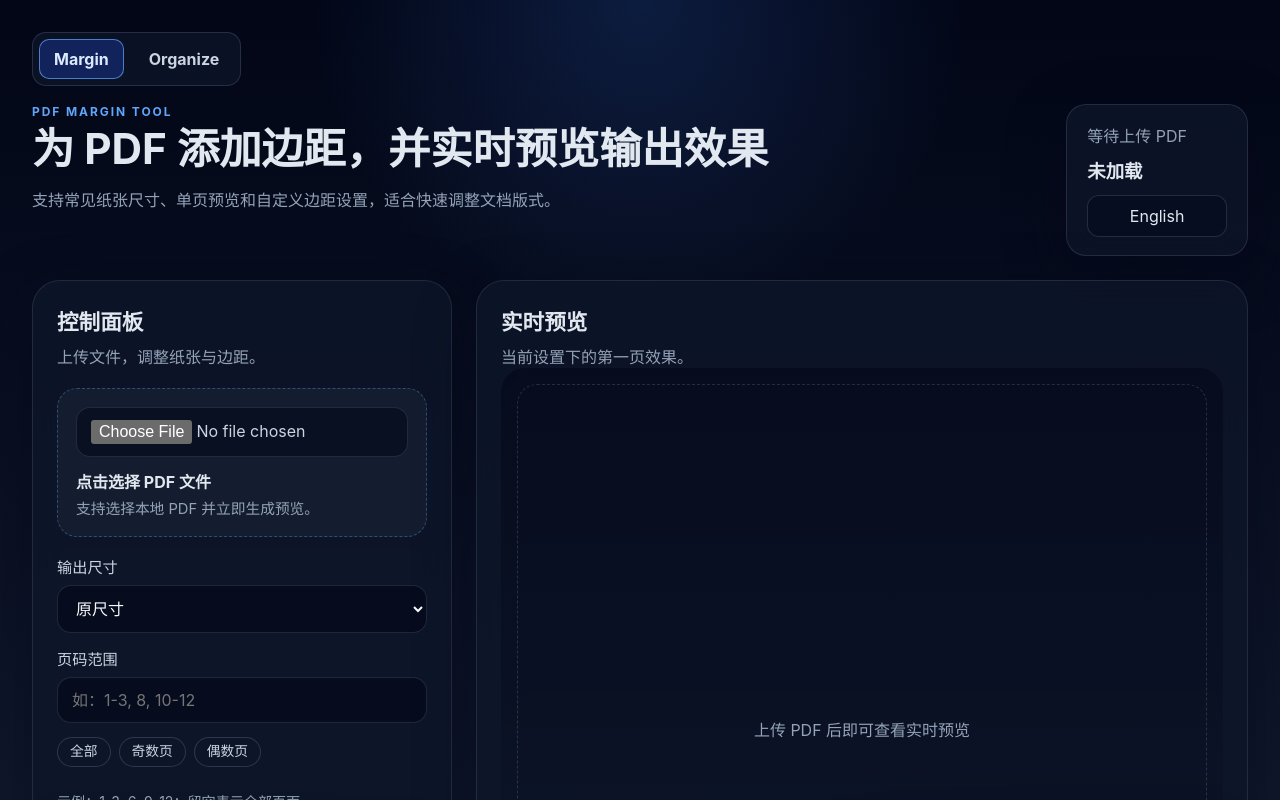
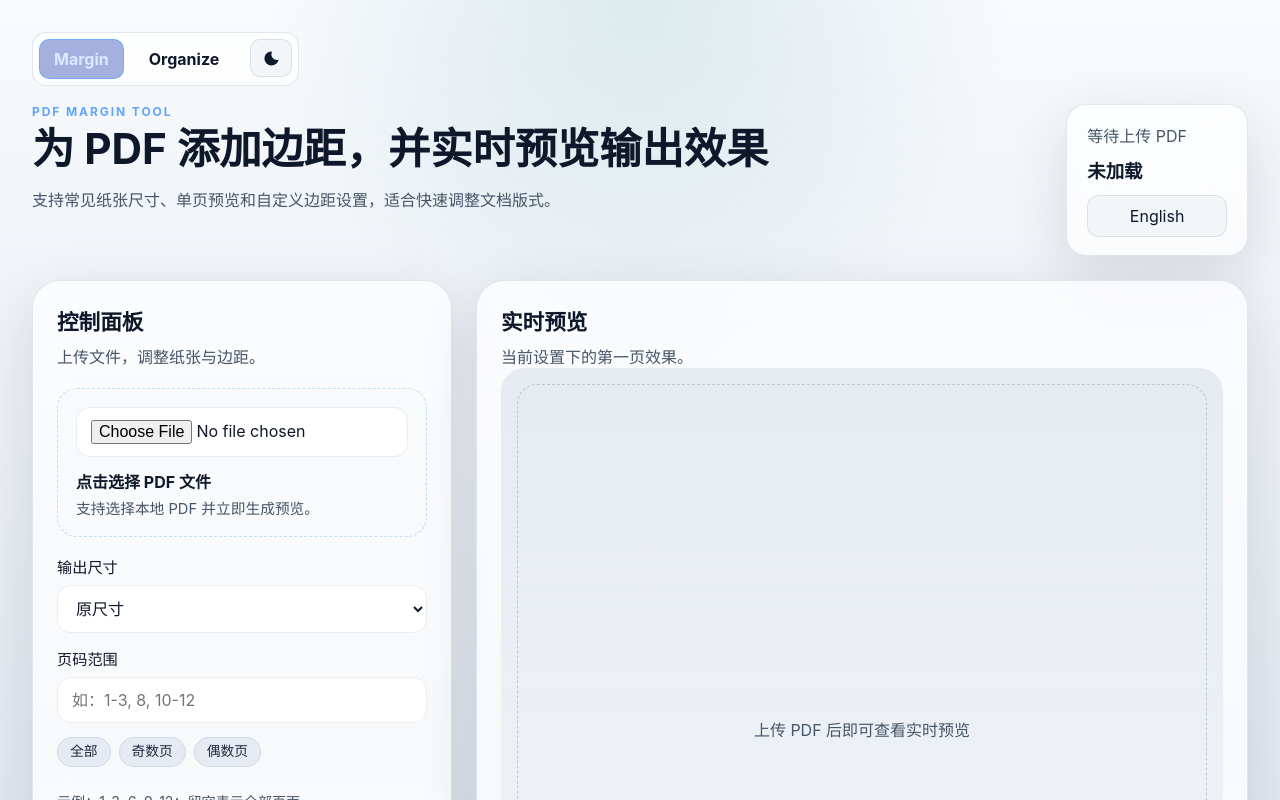
Before and after one commit to Richthespencer/PDFMargin, a React (Vite) app: page / in a window 1280 px wide. Shown: the top 800 px of the page. Built offline with nearby package versions, Linux system fonts and the light colour scheme.

Commit message:
feat: add light theme default and polish organize workflow

```diff
--- a/src/App.tsx
+++ b/src/App.tsx
@@ -1,15 +1,25 @@
-import { useState } from 'react';
+import { useEffect, useState } from 'react';
 import MarginTool, { type Lang } from './MarginTool';
 import OrganizeTool from './OrganizeTool';
 
 type Mode = 'margin' | 'organize';
+type Theme = 'light' | 'dark';
 
 export default function App() {
   const [mode, setMode] = useState<Mode>('margin');
   const [lang, setLang] = useState<Lang>('zh');
+  const [theme, setTheme] = useState<Theme>('light');
+
+  useEffect(() => {
+    document.documentElement.setAttribute('data-theme', theme);
+  }, [theme]);
 
   function handleToggleLang() {
     setLang((current) => (current === 'zh' ? 'en' : 'zh'));
+  }
+
+  function handleToggleTheme() {
+    setTheme((current) => (current === 'light' ? 'dark' : 'light'));
   }
 
   return (
@@ -29,6 +39,36 @@ export default function App() {
         >
           Organize
         </button>
+        <button
+          type="button"
+          className="theme-toggle"
+          onClick={handleToggleTheme}
+          aria-label={theme === 'light' ? 'Switch to dark mode' : 'Switch to light mode'}
+          title={theme === 'light' ? 'Switch to dark mode' : 'Switch to light mode'}
+        >
+          {theme === 'light' ? (
+            <svg className="theme-icon" viewBox="0 0 24 24" role="img" aria-hidden="true">
+              <path
+                d="M21 12.8A9 9 0 1 1 11.2 3a1 1 0 0 1 1.1 1.4 7 7 0 0 0 7.3 9.4 1 1 0 0 1 1.4 1z"
+                fill="currentColor"
+              />
+            </svg>
+          ) : (
+            <svg className="theme-icon" viewBox="0 0 24 24" role="img" aria-hidden="true">
+              <circle cx="12" cy="12" r="4.4" fill="currentColor" />
+              <g stroke="currentColor" strokeWidth="1.8" strokeLinecap="round">
+                <line x1="12" y1="2.8" x2="12" y2="5.2" />
+                <line x1="12" y1="18.8" x2="12" y2="21.2" />
+                <line x1="2.8" y1="12" x2="5.2" y2="12" />
+                <line x1="18.8" y1="12" x2="21.2" y2="12" />
+                <line x1="5.3" y1="5.3" x2="7" y2="7" />
+                <line x1="17" y1="17" x2="18.7" y2="18.7" />
+                <line x1="17" y1="7" x2="18.7" y2="5.3" />
+                <line x1="5.3" y1="18.7" x2="7" y2="17" />
+              </g>
+            </svg>
+          )}
+        </button>
       </nav>
       {mode === 'margin'
         ? <MarginTool lang={lang} onToggleLang={handleToggleLang} />
--- a/src/styles.css
+++ b/src/styles.css
@@ -1,10 +1,59 @@
 :root {
+  color-scheme: light;
+  font-family: Inter, ui-sans-serif, system-ui, -apple-system, BlinkMacSystemFont, 'Segoe UI', sans-serif;
+  --page-bg:
+    radial-gradient(circle at top, rgba(14, 116, 144, 0.12), transparent 36%),
+    linear-gradient(180deg, #f8fafc 0%, #e2e8f0 100%);
+  --text-main: #0f172a;
+  --text-muted: #475569;
+  --text-subtle: #64748b;
+  --panel-bg: rgba(255, 255, 255, 0.72);
+  --panel-border: rgba(148, 163, 184, 0.26);
+  --panel-shadow: 0 18px 60px rgba(15, 23, 42, 0.12);
+  --surface-bg: rgba(248, 250, 252, 0.78);
+  --input-bg: rgba(255, 255, 255, 0.94);
+  --input-text: #0f172a;
+  --button-secondary-bg: rgba(241, 245, 249, 0.9);
+  --button-secondary-text: #0f172a;
+  --chip-bg: rgba(226, 232, 240, 0.8);
+  --chip-text: #1e293b;
+  --preview-bg: linear-gradient(180deg, rgba(226, 232, 240, 0.85), rgba(241, 245, 249, 0.95));
+  --empty-border: rgba(148, 163, 184, 0.5);
+  --error-text: #b91c1c;
+  --organize-card-bg: rgba(255, 255, 255, 0.86);
+  --organize-preview-bg: #f8fafc;
+  --organize-index-bg: rgba(226, 232, 240, 0.92);
+  --organize-index-text: #1d4ed8;
+  background:
+    var(--page-bg);
+  color: var(--text-main);
+}
+
+:root[data-theme='dark'] {
   color-scheme: dark;
-  font-family: Inter, ui-sans-serif, system-ui, -apple-system, BlinkMacSystemFont, 'Segoe UI', sans-serif;
-  background:
+  --page-bg:
     radial-gradient(circle at top, rgba(59, 130, 246, 0.18), transparent 32%),
     linear-gradient(180deg, #020617 0%, #0f172a 100%);
-  color: #e2e8f0;
+  --text-main: #e2e8f0;
+  --text-muted: #94a3b8;
+  --text-subtle: #94a3b8;
+  --panel-bg: rgba(15, 23, 42, 0.72);
+  --panel-border: rgba(148, 163, 184, 0.16);
+  --panel-shadow: 0 18px 60px rgba(2, 6, 23, 0.35);
+  --surface-bg: rgba(30, 41, 59, 0.48);
+  --input-bg: rgba(2, 6, 23, 0.55);
+  --input-text: #f8fafc;
+  --button-secondary-bg: rgba(15, 23, 42, 0.45);
+  --button-secondary-text: #cbd5e1;
+  --chip-bg: rgba(15, 23, 42, 0.55);
+  --chip-text: #cbd5e1;
+  --preview-bg: linear-gradient(180deg, rgba(2, 6, 23, 0.54), rgba(15, 23, 42, 0.4));
+  --empty-border: rgba(148, 163, 184, 0.22);
+  --error-text: #fca5a5;
+  --organize-card-bg: rgba(2, 6, 23, 0.45);
+  --organize-preview-bg: #0f172a;
+  --organize-index-bg: rgba(30, 41, 59, 0.8);
+  --organize-index-text: #bfdbfe;
 }
 
 * {
@@ -45,17 +94,41 @@ button {
   gap: 10px;
   padding: 6px;
   border-radius: 14px;
-  border: 1px solid rgba(148, 163, 184, 0.2);
-  background: rgba(15, 23, 42, 0.72);
+  border: 1px solid var(--panel-border);
+  background: var(--panel-bg);
 }
 
 .mode-switch-button {
   border: 1px solid transparent;
   background: transparent;
-  color: #cbd5e1;
+  color: var(--text-main);
   border-radius: 10px;
   padding: 9px 14px;
   font-weight: 700;
+}
+
+.theme-toggle {
+  margin-left: 6px;
+  border: 1px solid var(--panel-border);
+  background: var(--button-secondary-bg);
+  color: var(--button-secondary-text);
+  border-radius: 10px;
+  width: 42px;
+  height: 38px;
+  display: inline-flex;
+  align-items: center;
+  justify-content: center;
+  padding: 0;
+  font-weight: 700;
+}
+
+.theme-toggle:hover {
+  border-color: rgba(96, 165, 250, 0.7);
+}
+
+.theme-icon {
+  width: 19px;
+  height: 19px;
 }
 
 .mode-switch-button.active {
@@ -91,7 +164,7 @@ button {
 
 .subtitle {
   max-width: 60ch;
-  color: #94a3b8;
+  color: var(--text-muted);
   margin: 16px 0 0;
   font-size: 1rem;
   line-height: 1.7;
@@ -101,15 +174,15 @@ button {
   min-width: 180px;
   padding: 18px 20px;
   border-radius: 20px;
-  background: rgba(15, 23, 42, 0.72);
-  border: 1px solid rgba(148, 163, 184, 0.18);
-  box-shadow: 0 18px 60px rgba(2, 6, 23, 0.35);
+  background: var(--panel-bg);
+  border: 1px solid var(--panel-border);
+  box-shadow: var(--panel-shadow);
   backdrop-filter: blur(16px);
 }
 
 .hero-card span {
   display: block;
-  color: #94a3b8;
+  color: var(--text-muted);
   margin-bottom: 10px;
 }
 
@@ -120,11 +193,11 @@ button {
 .lang-toggle {
   margin-top: 12px;
   width: 100%;
-  border: 1px solid rgba(148, 163, 184, 0.2);
+  border: 1px solid var(--panel-border);
   border-radius: 12px;
   padding: 10px 14px;
-  background: rgba(2, 6, 23, 0.35);
-  color: #e2e8f0;
+  background: var(--button-secondary-bg);
+  color: var(--button-secondary-text);
 }
 
 .lang-toggle:hover {
@@ -140,10 +213,10 @@ button {
 }
 
 .panel {
-  background: rgba(15, 23, 42, 0.72);
-  border: 1px solid rgba(148, 163, 184, 0.16);
+  background: var(--panel-bg);
+  border: 1px solid var(--panel-border);
   border-radius: 28px;
-  box-shadow: 0 18px 60px rgba(2, 6, 23, 0.35);
+  box-shadow: var(--panel-shadow);
   backdrop-filter: blur(16px);
 }
 
@@ -163,7 +236,7 @@ button {
 
 .panel-header p {
   margin: 8px 0 0;
-  color: #94a3b8;
+  color: var(--text-muted);
 }
 
 .file-dropzone {
@@ -173,13 +246,13 @@ button {
   padding: 18px;
   border: 1.5px dashed rgba(96, 165, 250, 0.35);
   border-radius: 20px;
-  background: rgba(30, 41, 59, 0.48);
+  background: var(--surface-bg);
 }
 
 .file-dropzone input {
   display: block;
   width: 100%;
-  color: #cbd5e1;
+  color: var(--text-main);
 }
 
 .file-dropzone strong {
@@ -188,7 +261,7 @@ button {
 }
 
 .file-dropzone span {
-  color: #94a3b8;
+  color: var(--text-muted);
   font-size: 0.92rem;
 }
 
@@ -224,7 +297,7 @@ button {
 }
 
 .field-grid span {
-  color: #cbd5e1;
+  color: var(--text-main);
   font-size: 0.95rem;
 }
 
@@ -233,8 +306,8 @@ select {
   width: 100%;
   border: 1px solid rgba(148, 163, 184, 0.18);
   border-radius: 14px;
-  background: rgba(2, 6, 23, 0.55);
-  color: #f8fafc;
+  background: var(--input-bg);
+  color: var(--input-text);
   padding: 12px 14px;
   outline: none;
   transition: border-color 0.2s ease, transform 0.2s ease, box-shadow 0.2s ease;
@@ -261,8 +334,8 @@ select:focus {
 .range-chip {
   border: 1px solid rgba(148, 163, 184, 0.24);
   border-radius: 999px;
-  background: rgba(15, 23, 42, 0.55);
-  color: #cbd5e1;
+  background: var(--chip-bg);
+  color: var(--chip-text);
   padding: 7px 12px;
   font-size: 0.86rem;
   line-height: 1;
@@ -311,10 +384,10 @@ select:focus {
 .secondary-button {
   margin-top: 10px;
   width: 100%;
-  border: 1px solid rgba(148, 163, 184, 0.32);
+  border: 1px solid var(--panel-border);
   border-radius: 14px;
-  background: rgba(15, 23, 42, 0.45);
-  color: #cbd5e1;
+  background: var(--button-secondary-bg);
+  color: var(--button-secondary-text);
   font-weight: 700;
   padding: 12px 16px;
   transition: transform 0.2s ease, border-color 0.2s ease;
@@ -353,24 +426,24 @@ select:focus {
   gap: 14px;
   padding: 18px;
   border-radius: 22px;
-  background: rgba(30, 41, 59, 0.48);
-  border: 1px solid rgba(148, 163, 184, 0.14);
+  background: var(--surface-bg);
+  border: 1px solid var(--panel-border);
 }
 
 .summary-card span,
 .muted-text {
-  color: #94a3b8;
+  color: var(--text-muted);
 }
 
 .summary-card strong {
   display: block;
   margin-top: 6px;
-  color: #f8fafc;
+  color: var(--text-main);
 }
 
 .error-text {
   margin: 14px 0 0;
-  color: #fca5a5;
+  color: var(--error-text);
 }
 
 .muted-text {
@@ -384,7 +457,7 @@ select:focus {
   place-items: center;
   padding: 16px;
   border-radius: 24px;
-  background: linear-gradient(180deg, rgba(2, 6, 23, 0.54), rgba(15, 23, 42, 0.4));
+  background: var(--preview-bg);
   overflow: hidden;
 }
 
@@ -400,8 +473,8 @@ select:focus {
   inset: 16px;
   display: grid;
   place-items: center;
-  border: 1px dashed rgba(148, 163, 184, 0.22);
-  color: #94a3b8;
+  border: 1px dashed var(--empty-border);
+  color: var(--text-muted);
   border-radius: 20px;
   text-align: center;
   padding: 24px;
@@ -427,7 +500,7 @@ select:focus {
   padding: 10px;
   border-radius: 14px;
   border: 1px solid rgba(148, 163, 184, 0.2);
-  background: rgba(2, 6, 23, 0.45);
+  background: var(--organize-card-bg);
   transition: transform 0.18s cubic-bezier(0.2, 0.75, 0.2, 1), border-color 0.18s ease, box-shadow 0.18s ease, opacity 0.18s ease;
 }
 
@@ -457,7 +530,7 @@ select:focus {
 .organize-preview-wrap {
   border-radius: 10px;
   overflow: hidden;
-  background: #0f172a;
+  background: var(--organize-preview-bg);
   border: 1px solid rgba(148, 163, 184, 0.16);
 }
 
@@ -466,7 +539,7 @@ select:focus {
   height: 190px;
   object-fit: contain;
   display: block;
-  background: #020617;
+  background: var(--organize-preview-bg);
 }
 
 .organize-meta {
@@ -491,7 +564,7 @@ select:focus {
 
 .organize-item-left p {
   margin: 5px 0 0;
-  color: #94a3b8;
+  color: var(--text-muted);
   font-size: 0.9rem;
 }
 
@@ -501,8 +574,8 @@ select:focus {
   font-weight: 700;
   border-radius: 10px;
   padding: 8px 10px;
-  background: rgba(30, 41, 59, 0.8);
-  color: #bfdbfe;
+  background: var(--organize-index-bg);
+  color: var(--organize-index-text);
 }
 
 .organize-empty {
```
Also changed, not shown: src/MarginTool.tsx (+10 -10 lines), 6 other files (tests, documents, lock files or other folders).
